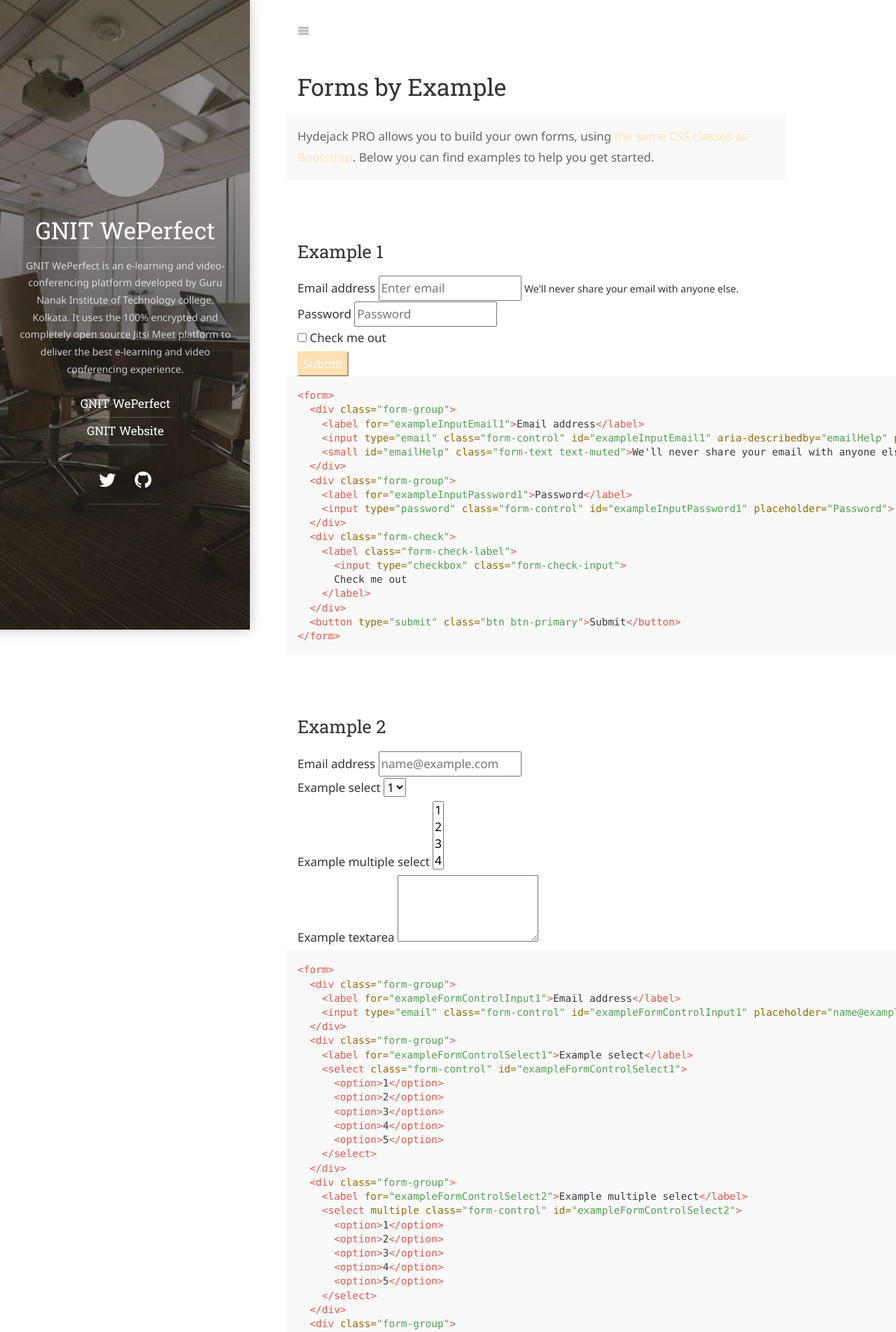
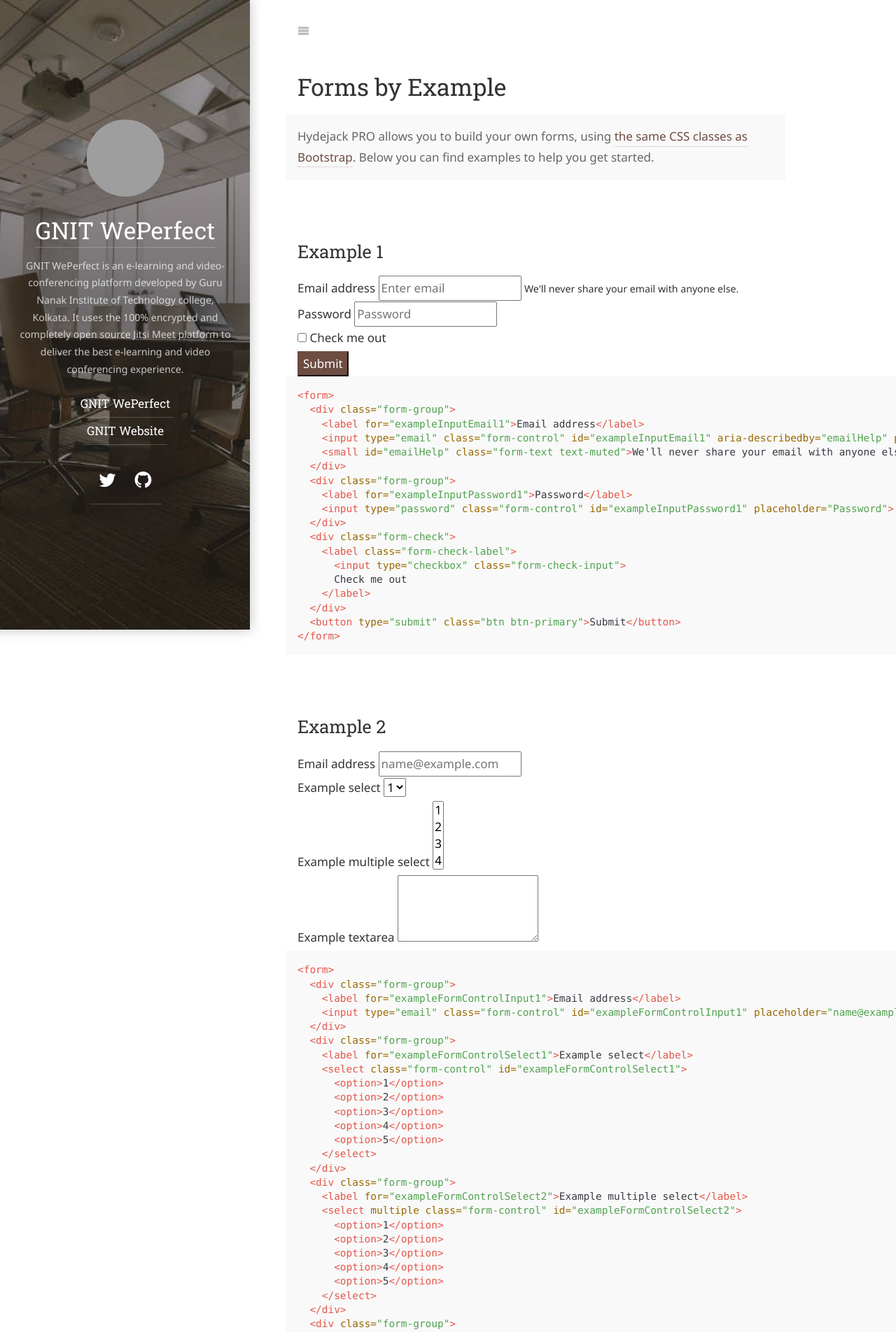
Before and after one commit to gnit-weperfect/gnit-weperfect.github.io, a Jekyll site: the page built from forms-by-example.md, in a window 1280 px wide. Shown: the top 1904 px of the page at 70% size. Built offline with Jekyll 4.4.1, drawn with Linux system fonts in a browser that asks for light colours; some web fonts are replaced; grey boxes are pictures that could not be loaded.

Commit message:
Update _config.yml

```diff
--- a/_config.yml
+++ b/_config.yml
@@ -83,7 +83,7 @@ paginate_path:         /page-:num/
 
 # Sidebar image and theme color of the site.
 accent_image:          /assets/img/35701506_1935132846517938_8952421413646499840_n3.jpg
-accent_color:          '#FFE0B2'
+accent_color:          '#6D4C41'
 
 # The string encoding which fonts to fetch from Google Fonts.
 # See: <https://hydejack.com/docs/configuration/>
```
